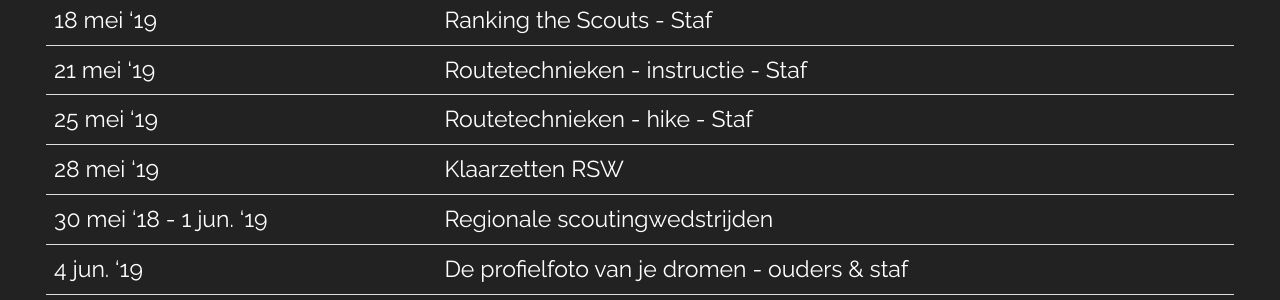
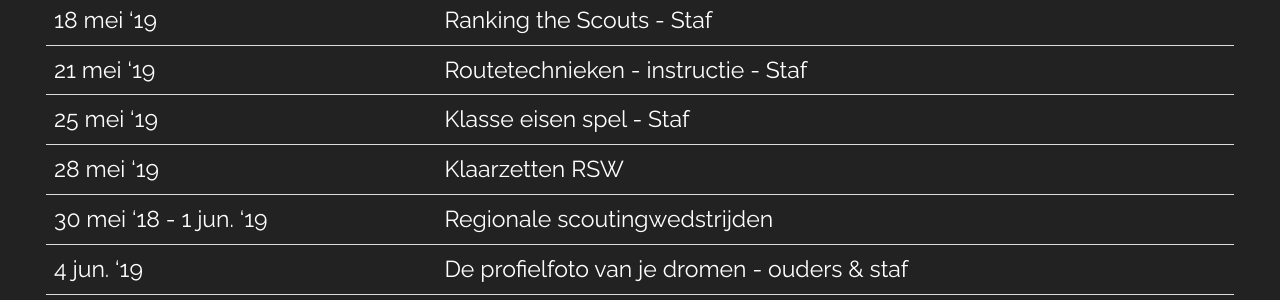
Before and after one commit to nognooitmeegemaakt/website, a Jekyll site: the page built from _agenda/scouts.md, in a window 1280 px wide. Shown: the part 880-1180 px from the top of the page. Built offline with Jekyll 4.4.1, drawn with Linux system fonts in a browser that asks for light colours; some web fonts are replaced.

Commit message:
Update scouts.md Agenda through CMS
By Guidon van den Berg (141.101.104.254)

```diff
--- a/_agenda/scouts.md
+++ b/_agenda/scouts.md
@@ -22,7 +22,7 @@ Aangepast op 20 april.
 | 14 mei '19 | SurvivaltipQuiz - Olivier |
 | 18 mei '19 | Ranking the Scouts - Staf |
 | 21 mei '19 | Routetechnieken - instructie - Staf |
-| 25 mei '19 | Routetechnieken - hike - Staf |
+| 25 mei '19 | Klasse eisen spel - Staf |
 | 28 mei '19 | Klaarzetten RSW |
 | 30 mei '18 - 1 jun. '19 | Regionale scoutingwedstrijden |
 | 4 jun. '19 | De profielfoto van je dromen - ouders & staf |
```
